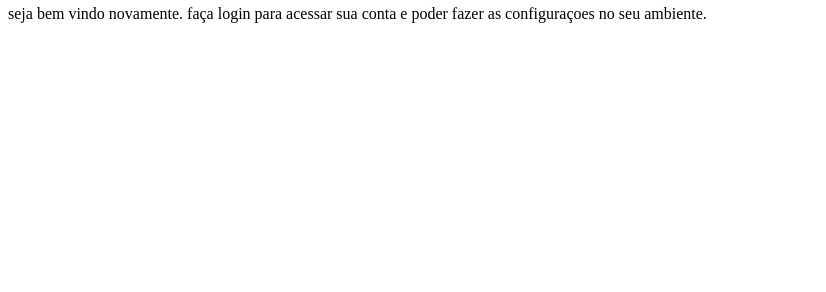
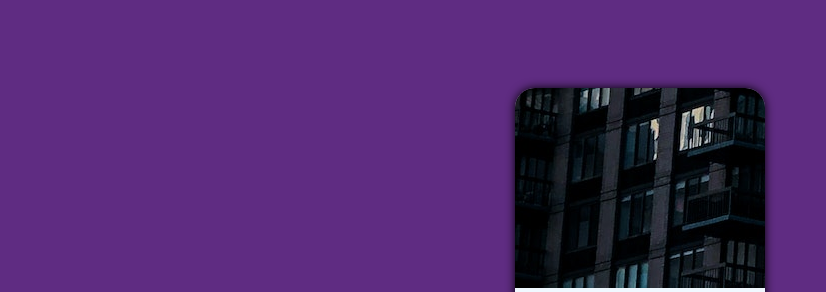
Before and after one commit to Dev-Brunosilva/projeto-login, a plain HTML site: page index.html in a window 1280 px wide. Shown: the part 62-354 px from the top of the page, without its empty margins (0-826 px from the left). Drawn offline with Linux system fonts and the light colour scheme.

Commit message:
atualizando

```diff
--- a/estilo/style.css
+++ b/estilo/style.css
@@ -4,3 +4,49 @@
 paleta de cores
 verde ; #49a09d
 lilas ;  #5f2c82   */
+
+*{
+    font-family: system-ui, -apple-system, BlinkMacSystemFont, 'Segoe UI', Roboto, Oxygen, Ubuntu, Cantarell, 'Open Sans', 'Helvetica Neue', sans-serif;
+    padding: 0px;
+    margin: 0px;
+    box-sizing: border-box;
+}
+body,html  {
+    background-color:#5f2c82  ;
+    height: 100vh;
+    width: 100vw;
+}
+main {
+    height: 100vh;
+    width: 100vw;
+    position: relative;
+
+
+}
+ section#login {
+    position: absolute;
+    top: 50%;
+    left: 50%;
+    transform: translate(-50%,-50%);
+    overflow: hidden;
+    background-color: aliceblue;
+    width: 250px;
+    height: 500px;
+    border-radius: 20px;
+    box-shadow: 0px 0px 10px
+
+ }
+ section#login>div#imagem {
+    display: block;
+    background-size: cover;
+    background: #5f2c82 url(../imagens/pexels-marcela-toledo-5610083.jpg) no-repeat;
+    background-position: left bottom ;
+    height: 200px;
+
+}
+section#login>div#formulario {
+    display: block;
+    padding: 10px;
+
+
+}
```
